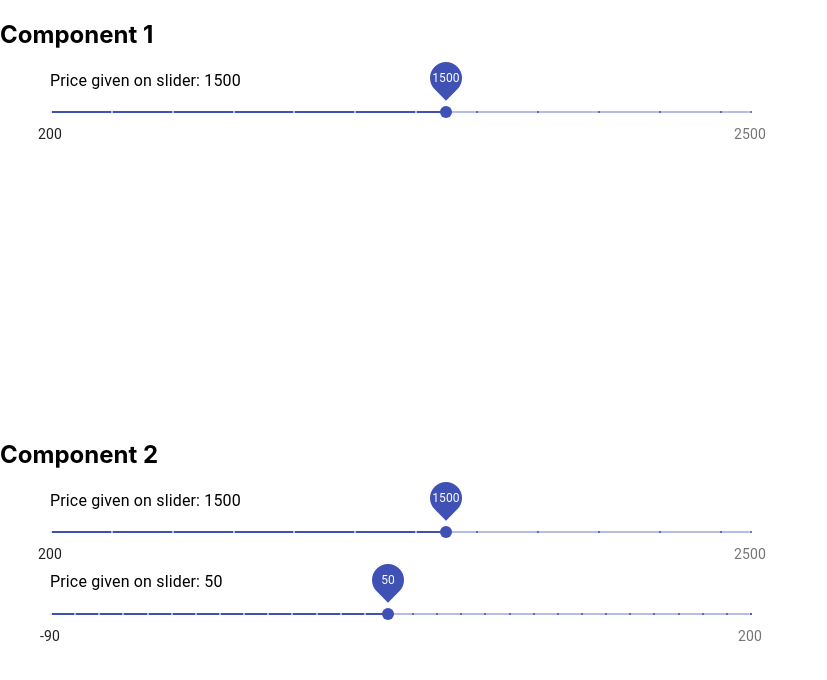
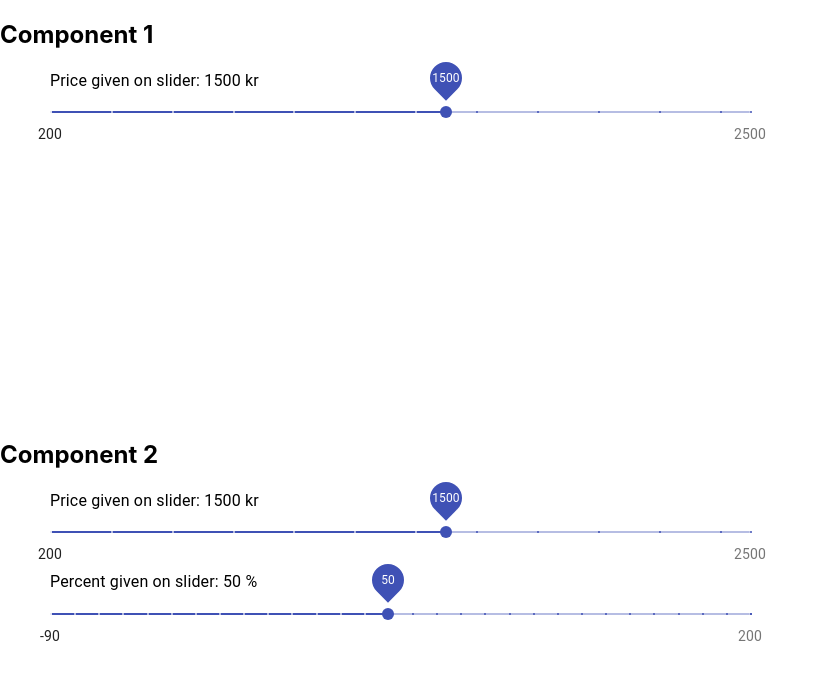
Before and after one commit to germancuello/react-echarts, a React (Create React App) app: page / in a window 1280 px wide. Shown: the top 680 px of the page, without its empty margins (0-827 px from the left). Built offline with nearby package versions, Linux system fonts and the light colour scheme.

Commit message:
Add unit

```diff
--- a/src/App.js
+++ b/src/App.js
@@ -76,6 +76,7 @@ class App extends Component {
         <div className="app-component1">
           <h2>Component 1</h2>
           <Slider
+            type={0}
             value={value}
             sliderMin={priceSliderRange[0]}
             sliderMax={priceSliderRange[1]}
@@ -102,6 +103,7 @@ class App extends Component {
         <div className="app-component2">
           <h2>Component 2</h2>
           <Slider
+            type={0}
             value={value1}
             sliderMin={priceSliderRange[0]}
             sliderMax={priceSliderRange[1]}
@@ -110,6 +112,7 @@ class App extends Component {
             onSliderInput={(e, value) => this.setState({ value1: value })}
           />
           <Slider
+            type={1}
             value={percent}
             sliderMin={percentSliderRange[0]}
             sliderMax={percentSliderRange[1]}
--- a/src/components/Slider/Slider.js
+++ b/src/components/Slider/Slider.js
@@ -14,6 +14,7 @@ const useStyles = makeStyles(theme => ({
 }));
 
 export default function Slider({
+  type,
   value,
   sliderStep,
   sliderMin,
@@ -26,7 +27,7 @@ export default function Slider({
   return (
     <div className={classes.root}>
       <Typography id="discrete-slider-always" gutterBottom>
-        Price given on slider: {value}
+        {type !== 0 ? 'Percent' : 'Price'} given on slider: {value} {type !== 0 ? '%' : 'kr'}
       </Typography>
       <MuiSlider
         value={value}
```
